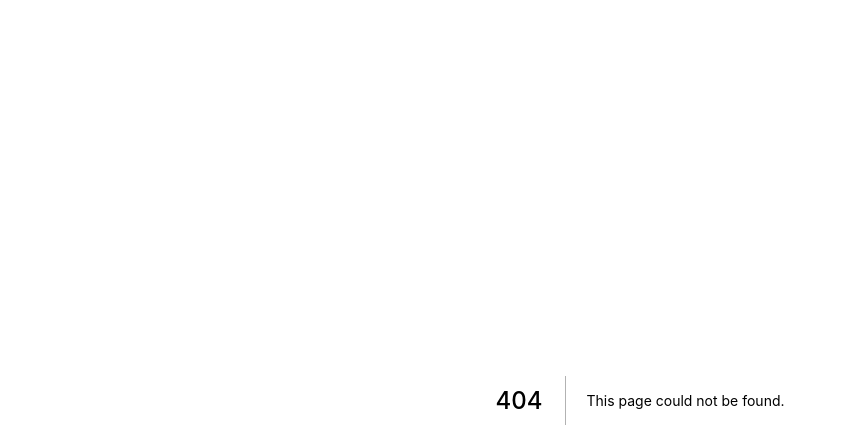
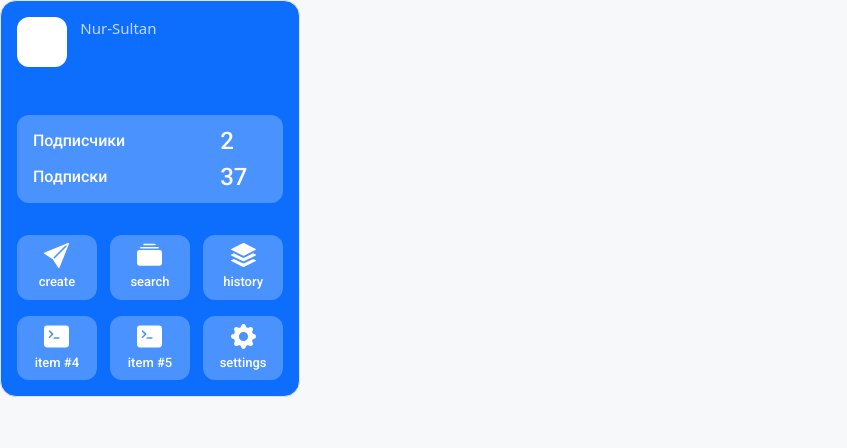
Before and after one commit to qairym-hub/qairym-web, a Next.js app: page /home/components/usercard/UserCard in a window 1280 px wide. Before the commit this address had no page. Shown: the top 448 px of the page, without its empty margins (0-847 px from the left). Built offline with nearby package versions, Linux system fonts and the light colour scheme.

Commit message:
Работа над стилизацией компонентов

```diff
--- a/scss/globals.scss
+++ b/scss/globals.scss
@@ -11,6 +11,11 @@
     color: white;
 }
 
+.clickable-alt:hover {
+    background-color: rgb(255, 255, 255, 1);
+    color: black;
+}
+
 body {
     background-color: #f6f8fa;
 }
--- /dev/null
+++ b/src/pages/home/components/usercard/ActionButtons.tsx
@@ -0,0 +1,56 @@
+import React from 'react'
+import { Col, Container, Row } from 'react-bootstrap'
+import * as Icon from 'react-bootstrap-icons'
+import buttons from './ActionButtonsData'
+
+import styles from './UserCard.module.css'
+
+const ActionButtons = () => {
+  return (
+    <>
+        {/* <div className="d-flex justify-content-between">
+            {buttons.map((button, index) => {
+                return (
+                    <div
+                        key={index}
+                        style={{ backgroundColor: "rgb(255, 255, 255, .25)", cursor: "pointer", width: "30%" }}
+                        className="d-flex flex-column align-items-center rounded-extra text-white clickable-alt py-2 px-3"
+                    >
+                        {button.icon}
+                        <span
+                            className="pt-1"
+                            style={{ fontSize: "13px" }}
+                        >
+                            {button.text}
+                        </span>
+                    </div>
+                )
+            })}
+        </div> */}
+        <Container>
+            <Row className="d-flex justify-content-between">
+                {buttons.map((item, index) => {
+                    return (
+                        <Col
+                            lg={4}
+                            key={index}
+                            style={{ backgroundColor: "rgb(255, 255, 255, .25)", cursor: "pointer", width: "30%" }}
+                            className={`d-flex flex-column align-items-center rounded-extra text-white py-2 px-3 mt-3 ${styles.clickable} `}
+                        >
+                            {item.icon}
+                            <span
+                                className={`pt-1 text-roboto-500`}
+                                style={{ fontSize: "13px" }}
+                            >
+                                {item.text}
+                            </span>
+                        </Col>
+                    )
+                })}
+            </Row>
+        </Container>
+    </>
+  )
+}
+
+export default ActionButtons
--- /dev/null
+++ b/src/pages/home/components/usercard/ActionButtonsData.tsx
@@ -0,0 +1,30 @@
+import * as Icon from 'react-bootstrap-icons'
+
+const icon_size = 25
+
+export default [
+    {
+        icon: <Icon.SendFill size={icon_size} />,
+        text: "create"
+    },
+    {
+        icon: <Icon.CollectionFill size={icon_size} />,
+        text: "search"
+    },
+    {
+        icon: <Icon.Stack size={icon_size} />,
+        text: "history"
+    },
+    {
+        icon: <Icon.TerminalFill size={icon_size} />,
+        text: "item #4"
+    },
+    {
+        icon: <Icon.TerminalFill size={icon_size} />,
+        text: "item #5"
+    },
+    {
+        icon: <Icon.GearFill size={icon_size} />,
+        text: "settings"
+    }
+]
--- /dev/null
+++ b/src/pages/home/components/usercard/UserCard.module.css
@@ -0,0 +1,8 @@
+.clickable:hover {
+    background-color: white !important;
+    color: black !important;
+}
+
+.bruh {
+    font-size: 100px;
+}
--- /dev/null
+++ b/src/pages/home/components/usercard/UserCard.tsx
@@ -0,0 +1,97 @@
+import React from 'react'
+import * as Icon from 'react-bootstrap-icons'
+
+import { CircleActionButton, DefaultButton } from '../../../../components'
+import ActionButtons from './ActionButtons'
+
+interface UserCardProps {
+    photoUrl?: string,
+    username: string
+}
+
+const UserCard: React.FunctionComponent<UserCardProps> = (
+    {
+        photoUrl,
+        username
+    }
+) => {
+
+    return (
+        <>
+            <div
+                style={{ width: "300px", paddingLeft: "20px", paddingRight: "20px",  borderRadius: "2vh" }}
+                className="border rounded-extra bg-primary text-white p-3"
+            >
+                <div className="d-flex">
+                    <div style={{ flex: "25%" }}>
+                        <div
+                            style={{ height: "50px", width: "50px" }}
+                            className="bg-white rounded-extra"
+                        >
+                        </div>
+                    </div>
+
+                    <div
+                        style={{ flex: "80%" }}
+                        className="d-flex flex-column"
+                    >
+                        <span className="text-roboto-700 fs-5">
+                            {username}
+                        </span>
+                        <div
+                            style={{ opacity: "0.75" }}
+                            className="d-flex align-items-center"
+                        >
+                            <span style={{ fontSize: "15px" }}>
+                                Nur-Sultan
+                            </span>
+                        </div>
+                    </div>
+                </div>
+
+                <div>
+                    <div
+                        style={{ backgroundColor: "rgb(255, 255, 255, .25)" }}
+                        className="rounded-extra text-white py-2 px-3 mt-5"
+                    >
+                        <div className="d-flex align-items-center">
+                            <span
+                                style={{ flex: "80%" }}
+                                className="text-roboto-500"
+                            >
+                                Подписчики
+                            </span>
+                            <span
+                                style={{ flex: "20%" }}
+                                className="text-roboto-500 fs-4"
+                            >
+                                2
+                            </span>
+                        </div>
+
+                        <div className="d-flex align-items-center">
+                            <span
+                                style={{ flex: "80%" }}
+                                className="text-roboto-500"
+                            >
+                                Подписки
+                            </span>
+                            <span
+                                style={{ flex: "20%" }}
+                                className="text-roboto-500 fs-4"
+                            >
+                                37
+                            </span>
+                        </div>
+                    </div>
+
+                    <div className="mt-3">
+                        <ActionButtons />
+                    </div>
+                </div>
+            </div>
+        </>
+    )
+}
+
+export default UserCard
```
Also changed, not shown: src/pages/home/components/UserCard.tsx (deleted, +0 -89 lines), src/pages/home/index.tsx (+8 -8 lines).
